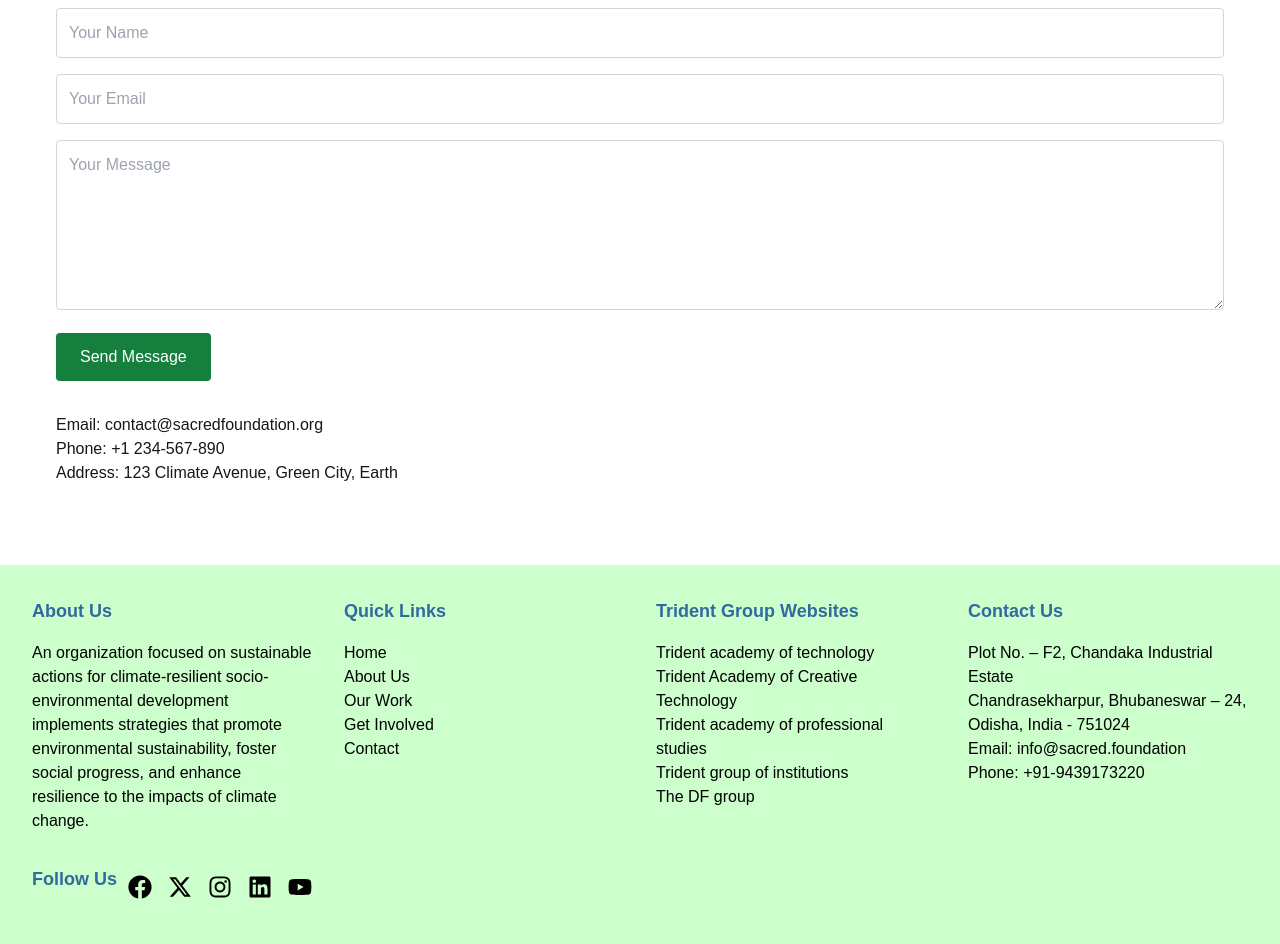
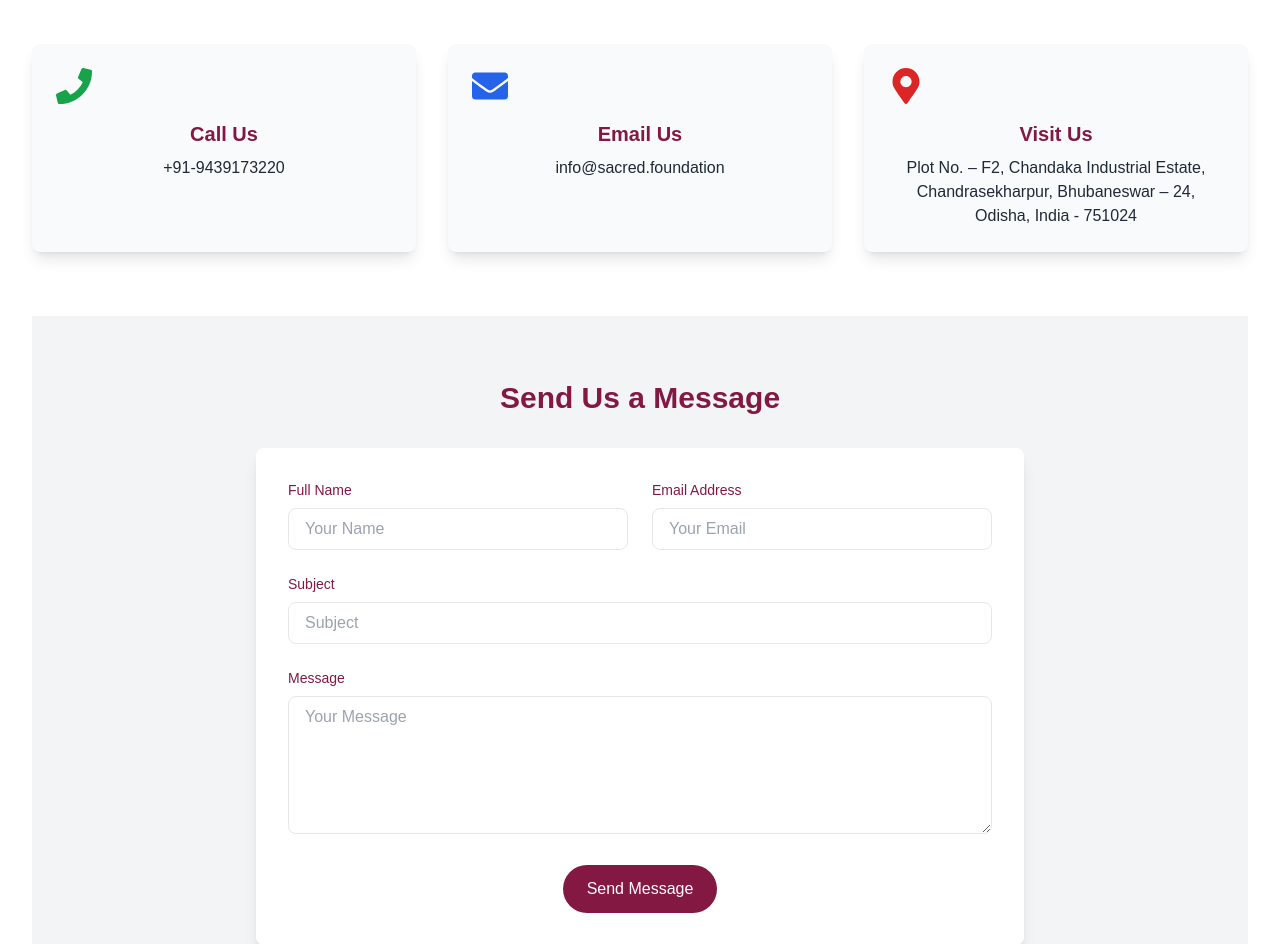
Before and after one commit to Bikash168/Trident_SF, a Next.js app: page /contact in a window 1280 px wide. Shown: the part 360-1304 px from the top of the page. Built offline with nearby package versions, Linux system fonts and the light colour scheme.

Commit message:
new changes

```diff
--- a/pages/components/layout.tsx
+++ b/pages/components/layout.tsx
@@ -1,4 +1,4 @@
-import { useState } from 'react';  // Import useState to manage state
+import { useState } from 'react';
 import Link from 'next/link';
 import { ReactNode } from 'react';
 import { FaAngleDown, FaBars, FaEnvelope, FaFacebook, FaInstagram, FaLinkedin, FaMapMarkerAlt, FaPhoneAlt, FaTimes, FaYoutube } from 'react-icons/fa';
@@ -9,7 +9,7 @@ interface LayoutProps {
 }
 
 export default function Layout({ children }: LayoutProps) {
-  const [menuOpen, setMenuOpen] = useState(false); // State to track if the menu is open
+  const [menuOpen, setMenuOpen] = useState(false);
 
   return (
     <div className="min-h-screen flex flex-col">
@@ -55,20 +55,20 @@ export default function Layout({ children }: LayoutProps) {
       {/* Header with Logo - Make it sticky */}
       <header className="sticky top-[36px] z-40 bg-[#CCFFCC] p-4 md:p-6 flex flex-wrap items-center justify-between">
         {/* Logo and Title */}
-        <div className="flex items-center w-full md:w-auto">
+        <Link href="/" className="flex items-center w-full md:w-auto">
           <img src="/Logo.png" alt="Logo" className="w-12 md:w-16 lg:w-20" />
           <div className="ml-4">
-            <h1 className="text-lg md:text-x1 lg:text-3xl tracking-wide font-bold text-[#316b9e]">
+            <h1 className="text-lg md:text-xl lg:text-3xl tracking-wide font-bold text-[#316b9e]">
               SACRED FOUNDATION
             </h1>
             <p className="text-xs md:text-base font-semibold text-[#316b9e]">
               Sustainable Action for Climate Resilient Envirosocial Development Foundation
             </p>
-            <p className="text-xs md:text-base font-style: italic text-black-900">
+            <p className="text-xs md:text-base italic text-black-900">
               … building resilience, inspiring change
             </p>
           </div>
-        </div>
+        </Link>
 
         {/* Hamburger Menu Button */}
         <div className="md:hidden">
@@ -205,9 +205,9 @@ export default function Layout({ children }: LayoutProps) {
             <h3 className="text-lg text-[#316b9e] font-bold mb-4">Quick Links</h3>
             <ul>
               <li><Link href="/" className="text-black block hover:text-blue-400">Home</Link></li>
-              <li> <Link href="/about" className="text-black block hover:text-blue-400">About Us</Link></li>
-              <li> <Link href="/our-work" className="text-black block hover:text-blue-400">Our Work</Link></li>
-              <li> <Link href="/get-involved" className="text-black block hover:text-blue-400">Get Involved</Link></li>
+              <li><Link href="/about" className="text-black block hover:text-blue-400">About Us</Link></li>
+              <li><Link href="/our-work" className="text-black block hover:text-blue-400">Our Work</Link></li>
+              <li><Link href="/get-involved" className="text-black block hover:text-blue-400">Get Involved</Link></li>
               <li><Link href="/contact" className="text-black block hover:text-blue-400">Contact</Link></li>
             </ul>
           </div>
@@ -216,11 +216,11 @@ export default function Layout({ children }: LayoutProps) {
           <div>
             <h3 className="text-lg text-[#316b9e] font-bold mb-4">Trident Group Websites</h3>
             <ul>
-              <li><Link href="https://tat.ac.in/" className="text-black block hover:text-blue-400">Trident academy of technology</Link></li>
+              <li><Link href="https://tat.ac.in/" className="text-black block hover:text-blue-400">Trident Academy of Technology</Link></li>
               <li><Link href="https://tact.ac.in/" className="text-black block hover:text-blue-400">Trident Academy of Creative Technology</Link></li>
-              <li><a href="https://taps.ac.in/" className="text-black block hover:text-blue-400">Trident academy of professional studies</a></li>
-              <li> <Link href="https://trident.ac.in/" className="text-black block hover:text-blue-400">Trident group of institutions</Link></li>
-              <li><a href="https://dfgroup.in/" className="text-black block hover:text-blue-400">The DF group</a></li>
+              <li><a href="https://taps.ac.in/" className="text-black block hover:text-blue-400">Trident Academy of Professional Studies</a></li>
+              <li><Link href="https://trident.ac.in/" className="text-black block hover:text-blue-400">Trident Group of Institutions</Link></li>
+              <li><a href="https://dfgroup.in/" className="text-black block hover:text-blue-400">The DF Group</a></li>
             </ul>
           </div>
 
--- a/pages/contact.tsx
+++ b/pages/contact.tsx
@@ -1,23 +1,96 @@
-// pages/contact.js
-import Layout from './components/layout';
+// pages/contact.tsx
+import React, { useState, useEffect } from 'react';
+import Layout from '../pages/components/layout';
+import { FaEnvelope, FaPhone, FaMapMarkerAlt } from 'react-icons/fa';
+import Head from 'next/head';
+const Contact = () => {
+  // State for triggering animations on scroll
+  const [showContent, setShowContent] = useState(false);
 
-const Contact = () => {
+  useEffect(() => {
+    const onScroll = () => {
+      if (window.scrollY > 150) {
+        setShowContent(true);
+      }
+    };
+    window.addEventListener('scroll', onScroll);
+    return () => window.removeEventListener('scroll', onScroll);
+  }, []);
+
   return (
     <Layout>
-      <section className="container mx-auto py-12 px-6">
-        <h2 className="text-4xl font-bold text-green-800 mb-6">Contact Us</h2>
-        <form className="space-y-4">
-          <input type="text" placeholder="Your Name" className="w-full p-3 border border-gray-300 rounded" />
-          <input type="email" placeholder="Your Email" className="w-full p-3 border border-gray-300 rounded" />
-          <textarea placeholder="Your Message" className="w-full p-3 border border-gray-300 rounded" rows="6"></textarea>
-          <button type="submit" className="bg-green-700 text-white px-6 py-3 rounded">Send Message</button>
-        </form>
-        <div className="mt-8">
-          <p>Email: contact@sacredfoundation.org</p>
-          <p>Phone: +1 234-567-890</p>
-          <p>Address: 123 Climate Avenue, Green City, Earth</p>
-        </div>
-      </section>
+      <section className="py-16 bg-white text-gray-800">
+          <div className="container mx-auto">
+            <h2 className="text-3xl font-bold text-pink-900 mb-12 text-center">Get In Touch</h2>
+            <div className="grid grid-cols-1 md:grid-cols-3 gap-8 text-center">
+              <div className={`p-6 bg-gray-50 rounded-lg shadow-lg transition-transform duration-500 hover:scale-105 transform ${showContent ? 'opacity-100 translate-y-0' : 'opacity-0 translate-y-10'}`}>
+                <FaPhone className="text-4xl mb-4 text-green-600" />
+                <h3 className="text-xl font-semibold text-pink-900 mb-2">Call Us</h3>
+                <p>+91-9439173220</p>
+              </div>
+              <div className={`p-6 bg-gray-50 rounded-lg shadow-lg transition-transform duration-500 hover:scale-105 transform ${showContent ? 'opacity-100 translate-y-0' : 'opacity-0 translate-y-10'}`}>
+                <FaEnvelope className="text-4xl mb-4 text-blue-600" />
+                <h3 className="text-xl font-semibold text-pink-900 mb-2">Email Us</h3>
+                <p>info@sacred.foundation</p>
+              </div>
+              <div className={`p-6 bg-gray-50 rounded-lg shadow-lg transition-transform duration-500 hover:scale-105 transform ${showContent ? 'opacity-100 translate-y-0' : 'opacity-0 translate-y-10'}`}>
+                <FaMapMarkerAlt className="text-4xl mb-4 text-red-600" />
+                <h3 className="text-xl font-semibold text-pink-900 mb-2">Visit Us</h3>
+                <p>Plot No. – F2, Chandaka Industrial Estate, Chandrasekharpur, Bhubaneswar – 24, Odisha, India - 751024</p>
+              </div>
+            </div>
+          </div>
+        </section>
+
+        {/* Contact Form Section */}
+        <section className="py-16 bg-gray-100 text-gray-800">
+          <div className="container mx-auto">
+            <h2 className="text-3xl font-bold text-pink-900 mb-8 text-center">Send Us a Message</h2>
+            <div className="max-w-3xl mx-auto bg-white p-8 shadow-lg rounded-lg">
+              <form className="space-y-6">
+                <div className="grid grid-cols-1 md:grid-cols-2 gap-6">
+                  <div>
+                    <label className="block mb-2 text-sm font-medium text-pink-900">Full Name</label>
+                    <input
+                      type="text"
+                      className="w-full px-4 py-2 border rounded-lg focus:ring focus:ring-green-400 focus:outline-none"
+                      placeholder="Your Name" />
+                  </div>
+                  <div>
+                    <label className="block mb-2 text-sm font-medium text-pink-900">Email Address</label>
+                    <input
+                      type="email"
+                      className="w-full px-4 py-2 border rounded-lg focus:ring focus:ring-green-400 focus:outline-none"
+                      placeholder="Your Email" />
+                  </div>
+                </div>
+                <div>
+                  <label className="block mb-2 text-sm font-medium text-pink-900">Subject</label>
+                  <input
+                    type="text"
+                    className="w-full px-4 py-2 border rounded-lg focus:ring focus:ring-green-400 focus:outline-none"
+                    placeholder="Subject" />
+                </div>
+                <div>
+                  <label className="block mb-2 text-sm font-medium text-pink-900">Message</label>
+                  <textarea
+                    className="w-full px-4 py-2 border rounded-lg focus:ring focus:ring-green-400 focus:outline-none"
+                    rows={5}
+                    placeholder="Your Message"
+                  ></textarea>
+                </div>
+                <div className="text-center">
+                  <button
+                    type="submit"
+                    className="px-6 py-3 bg-pink-900 text-white rounded-full hover:bg-blue-400 transition duration-300"
+                  >
+                    Send Message
+                  </button>
+                </div>
+              </form>
+            </div>
+          </div>
+        </section>
     </Layout>
   );
 };
```
Also changed, not shown: pages/blog.tsx (added, +70 -0 lines).
